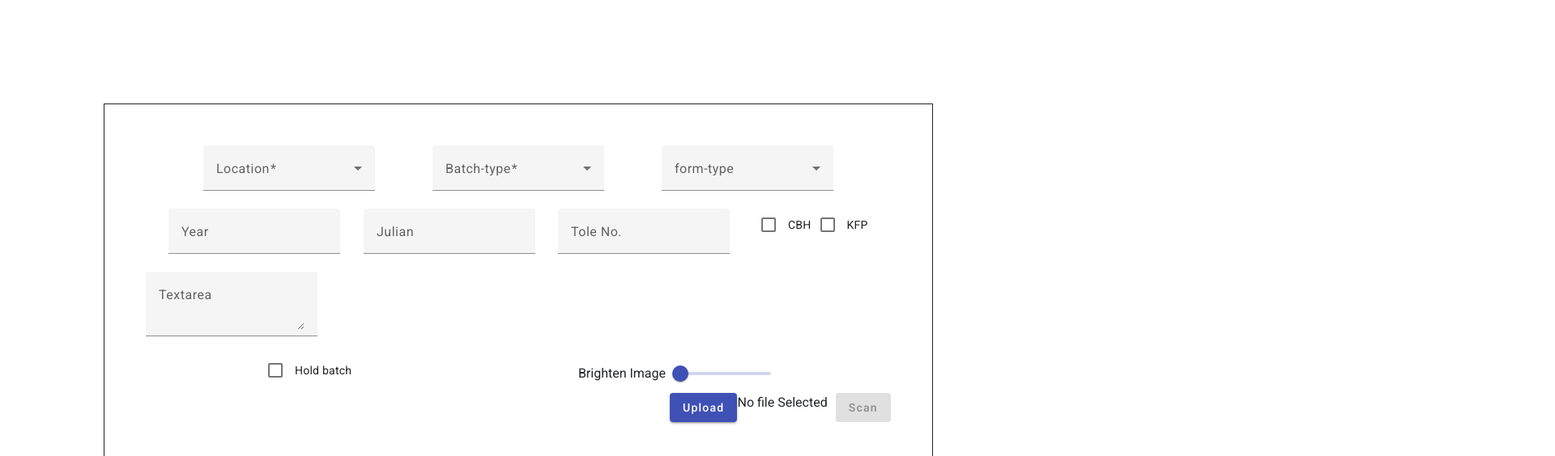
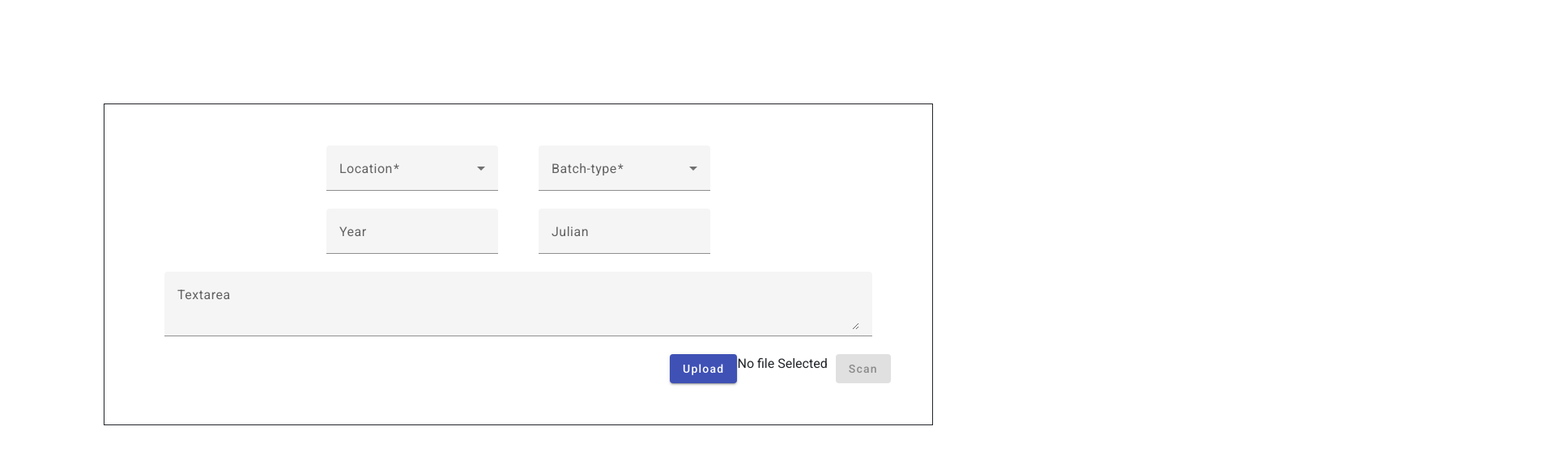
Before and after one commit to Aniket9932/Forms_Angular, an Angular app: page /registration in a window 1280 px wide. Shown: the top 564 px of the page at 81% size, 1920 px wide, since content can reach past the window. Built offline with nearby package versions, Linux system fonts and the light colour scheme.

Commit message:
registration changes

```diff
--- a/src/app/components/registration/registration.component.css
+++ b/src/app/components/registration/registration.component.css
@@ -1,23 +1,29 @@
 .parent-container {
+  width: 100%;
   height: 100%;
   padding: 5%;
   border: 1px solid;
-  display: flex;
-  flex-direction: column;
-  justify-content: space-evenly;
 }
 
 .outline {
   margin: 10%;
 }
 
+.parent-first-row {
+  flex-wrap: wrap;
+  width: 100%;
+  display: flex;
+  justify-content: space-evenly;
+}
 .first-row {
+  column-gap: 50px;
   display: flex;
   flex-wrap: wrap;
   justify-content: space-evenly;
 }
 
 .second-row {
+  column-gap: 50px;
   display: flex;
   flex-wrap: wrap;
   justify-content: space-evenly;
@@ -44,9 +50,15 @@
 }
 
 input[type="file"] {
-  font-size: 100px;
-  left: 0;
-  opacity: 0;
-  position: absolute;
-  top: 0;
+  display: none;
 }
+
+.full-length-area {
+  width: 95%;
+}
+
+.note-container {
+  display: flex;
+  flex-wrap: wrap;
+  justify-content: space-evenly;
+}
--- a/src/app/components/registration/registration.component.html
+++ b/src/app/components/registration/registration.component.html
@@ -1,6 +1,7 @@
 <div class="outline">
   <div class="parent-container">
     <form [formGroup]="metaData" (submit)="scan()">
+      <div class="parent-first-row">
         <div class="first-row">
           <mat-form-field>
             <mat-label>Location</mat-label>
@@ -25,7 +26,9 @@
               <mat-option value="Location 2">Second option</mat-option>
             </mat-select>
           </mat-form-field>
-        <mat-form-field>
+          <mat-form-field
+            *ngIf="metaData.controls['batchType'].value === 'Option 2'"
+          >
             <mat-label>form-type</mat-label>
             <mat-select formControlName="formType">
               <mat-option value="Location 1">First option</mat-option>
@@ -34,6 +37,12 @@
           </mat-form-field>
         </div>
         <div class="second-row">
+          <mat-form-field
+            *ngIf="metaData.controls['batchType'].value === 'Option 2'"
+          >
+            <mat-label>Doc Prep</mat-label>
+            <input formControlName="Docpre" matInput />
+          </mat-form-field>
           <mat-form-field>
             <mat-label>Year</mat-label>
             <input formControlName="year" matInput />
@@ -42,24 +51,64 @@
             <mat-label>Julian</mat-label>
             <input formControlName="julian" matInput />
           </mat-form-field>
-        <mat-form-field>
+          <mat-form-field
+            *ngIf="metaData.controls['batchType'].value === 'Option 2'"
+          >
             <mat-label>Tole No.</mat-label>
             <input formControlName="toteNo" matInput />
           </mat-form-field>
-        <div>
-          <mat-checkbox formControlName="cbh">CBH</mat-checkbox>
-          <mat-checkbox formControlName="kfp">KFP</mat-checkbox>
         </div>
       </div>
+      <!-- <div class="second-row">
+        <mat-form-field
+          *ngIf="metaData.controls['batchType'].value === 'Option 2'"
+        >
+          <mat-label>Doc Prep</mat-label>
+          <input formControlName="Docpre" matInput />
+        </mat-form-field>
         <mat-form-field>
+          <mat-label>Year</mat-label>
+          <input formControlName="year" matInput />
+        </mat-form-field>
+        <mat-form-field>
+          <mat-label>Julian</mat-label>
+          <input formControlName="julian" matInput />
+        </mat-form-field>
+        <mat-form-field
+          *ngIf="metaData.controls['batchType'].value === 'Option 2'"
+        >
+          <mat-label>Tole No.</mat-label>
+          <input formControlName="toteNo" matInput />
+        </mat-form-field>
+      </div> -->
+      <div class="note-container">
+        <mat-form-field class="full-length-area">
           <mat-label>Textarea</mat-label>
           <textarea formControlName="note" matInput></textarea>
         </mat-form-field>
+      </div>
       <div class="third-row">
         <div>
-          <mat-checkbox formControlName="holdBatch">Hold batch</mat-checkbox>
+          <mat-checkbox
+            formControlName="cbh"
+            *ngIf="metaData.controls['batchType'].value === 'Option 2'"
+            >CBH</mat-checkbox
+          >
+          <mat-checkbox
+            formControlName="kfp"
+            *ngIf="metaData.controls['batchType'].value === 'Option 2'"
+            >KFP</mat-checkbox
+          >
+          <mat-checkbox
+            formControlName="holdBatch"
+            *ngIf="metaData.controls['batchType'].value === 'Option 2'"
+            >Hold batch</mat-checkbox
+          >
         </div>
-        <div class="slider-container">
+        <div
+          class="slider-container"
+          *ngIf="metaData.controls['batchType'].value === 'Option 2'"
+        >
           <div><mat-label>Brighten Image</mat-label></div>
           <div class="spacer"></div>
           <mat-slider>
@@ -70,9 +119,9 @@
       <div class="forth-row">
         <button type="file" mat-raised-button color="primary">
           Upload
-          <input type="file" (change)="fileUpload($event)" />
+          <!-- <input type="file" (change)="fileUpload($event)" /> -->
         </button>
-        <div>{{fileName || "No file Selected"}}</div>
+        <div>{{ fileName || "No file Selected" }}</div>
         <div class="spacer"></div>
         <button
           type="submit"
```
Lines whose indentation alone changed are shown as unchanged.
